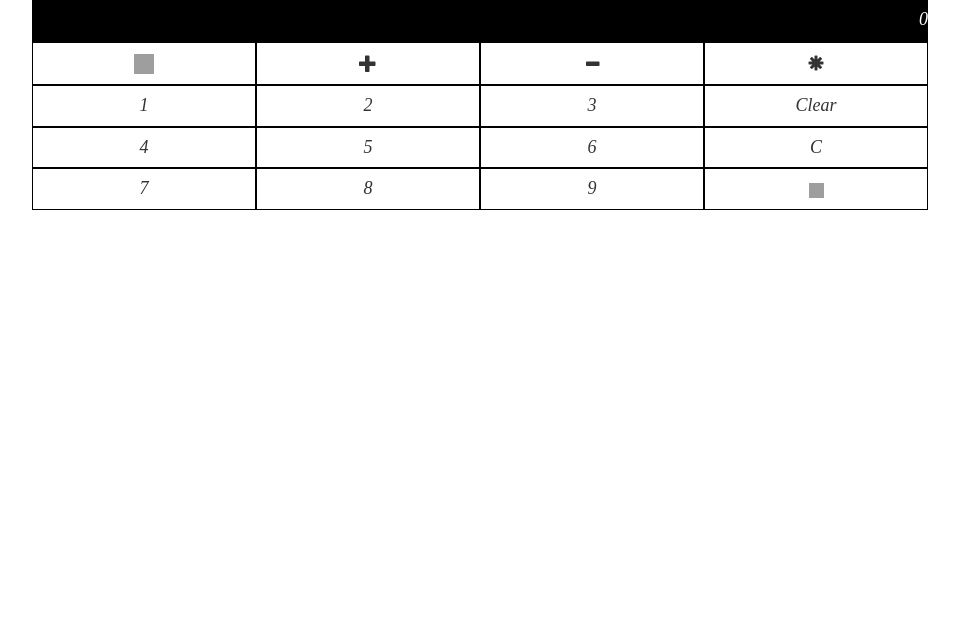
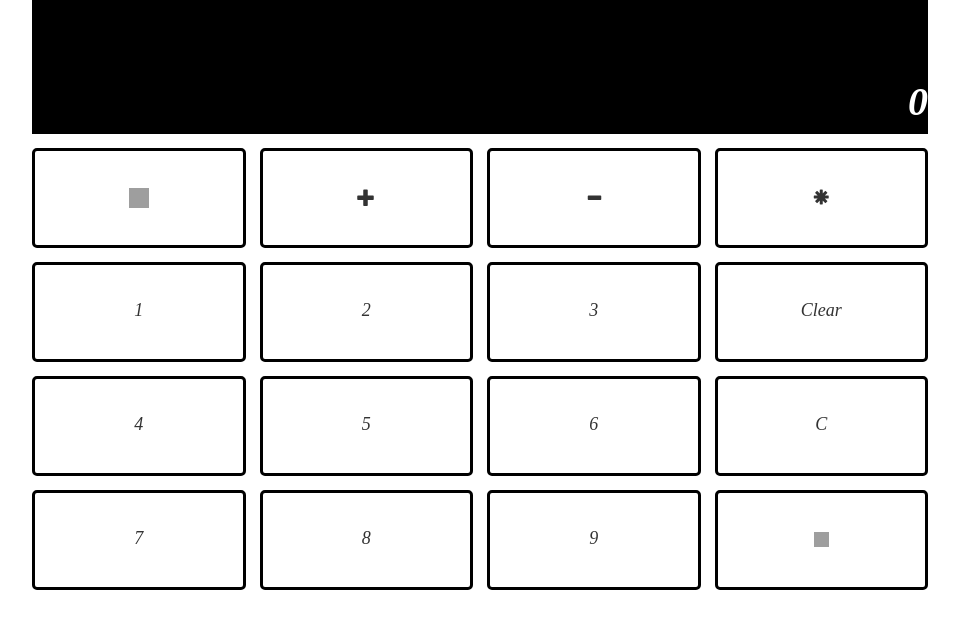
Before and after one commit to AkhtemWays/calculator-angular, an Angular app: page / in a window 1280 px wide. Shown: the top 628 px of the page, without its empty margins (160-1119 px from the left). Built offline with nearby package versions, Linux system fonts and the light colour scheme; grey boxes are pictures that could not be loaded.

Commit message:
beautified

```diff
--- a/src/app/calculator/calculator.component.css
+++ b/src/app/calculator/calculator.component.css
@@ -5,18 +5,29 @@
   margin: auto;
   font-family: cursive;
   font-style: italic;
+  grid-auto-rows: minmax(100px, auto);
+  grid-gap: 1em;
 }
 
-#main-field {
+.field h4 {
+  margin-top: 2em;
+  font-size: 40px;
+  font-weight: bold;
+}
+
+.field {
   grid-column: 1/5;
   text-align: right;
-  height: 3em;
   background-color: black;
   color: white;
 }
 
+.common-field h4 {
+  margin-top: 2em;
+}
+
 .common-field {
-  border: 1px solid black;
+  border: 3px solid black;
   text-align: center;
-  border: 1px solid black;
+  border-radius: 5px;
 }
```
